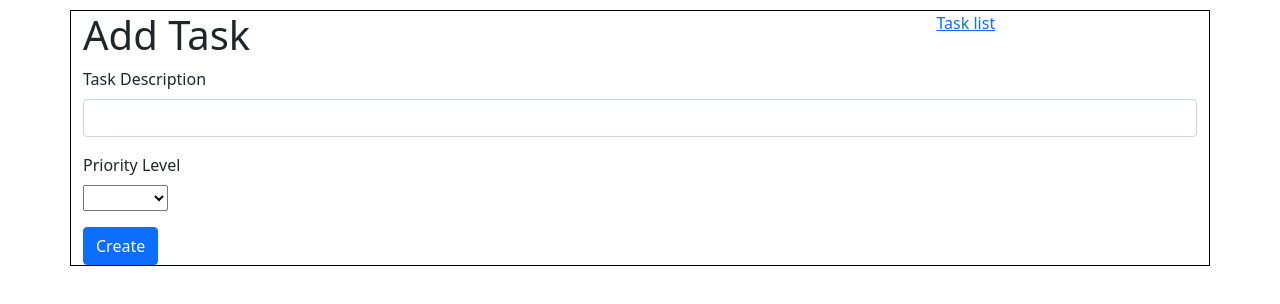
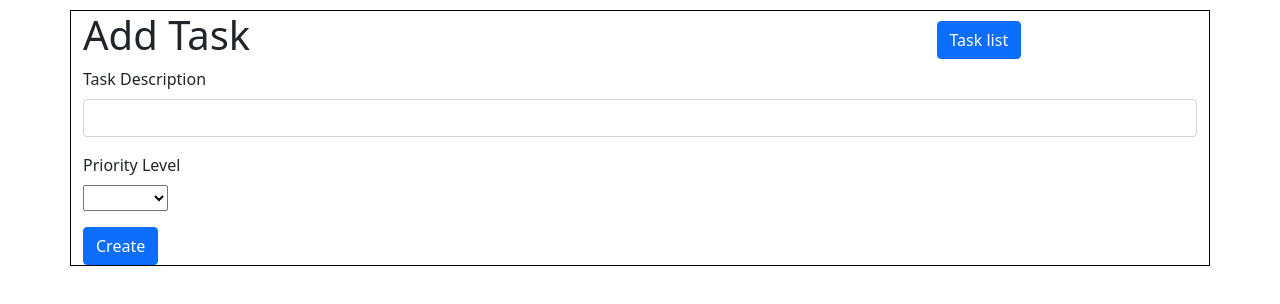
Before and after one commit to minhle0105/codeforvn-todo, an Angular app: page /tasks/create in a window 1280 px wide. Shown: the top 304 px of the page. Built offline with nearby package versions, Linux system fonts and the light colour scheme.

Commit message:
First stage - completed

```diff
--- a/src/app/task/create-task/create-task.component.html
+++ b/src/app/task/create-task/create-task.component.html
@@ -4,7 +4,7 @@
       <h1>Add Task</h1>
     </div>
     <div class="col-md-6"></div>
-    <div class="col-md-3"><a routerLink="/tasks">Task list</a></div>
+    <div class="col-md-3"><a style="margin-top: 10px" class="btn btn-primary" routerLink="/tasks">Task list</a></div>
   </div>
   <div class="row">
     <form #taskForm="ngForm" (ngSubmit)="createNewTask(taskForm)">
```
